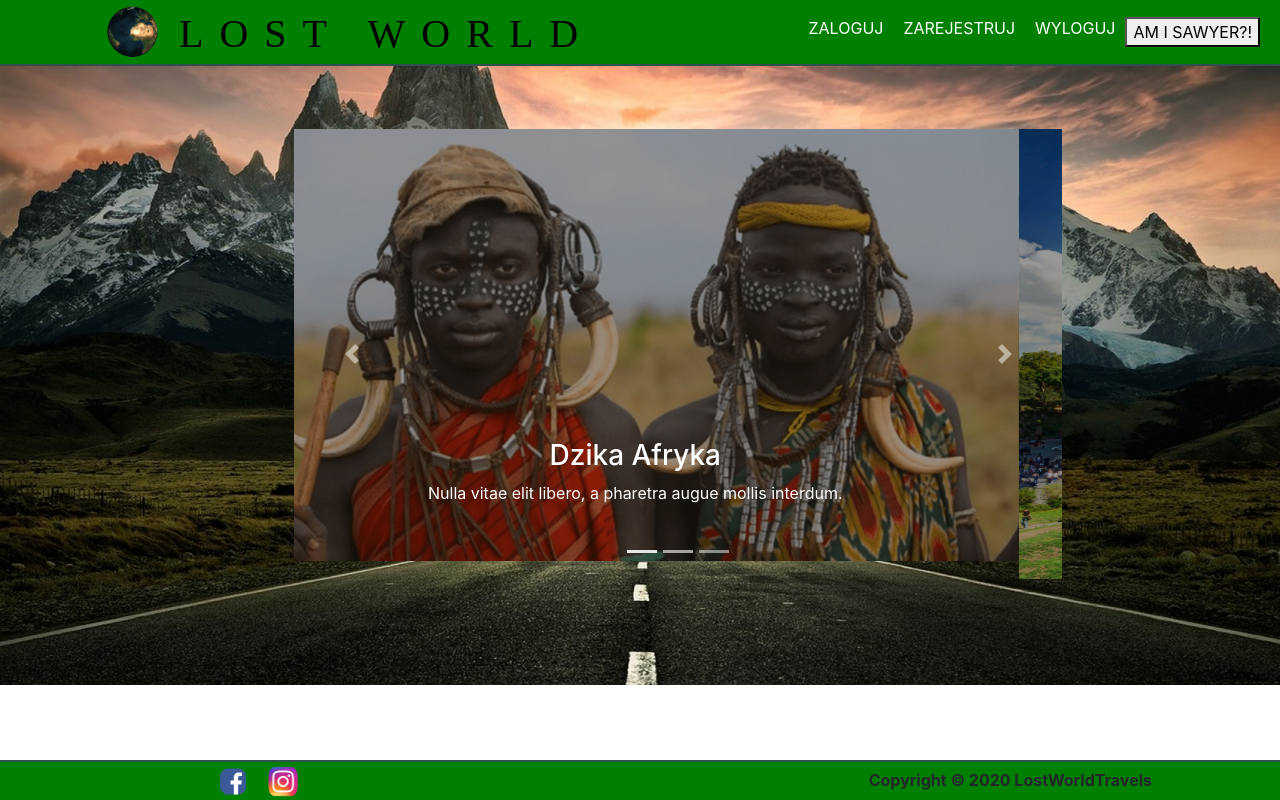
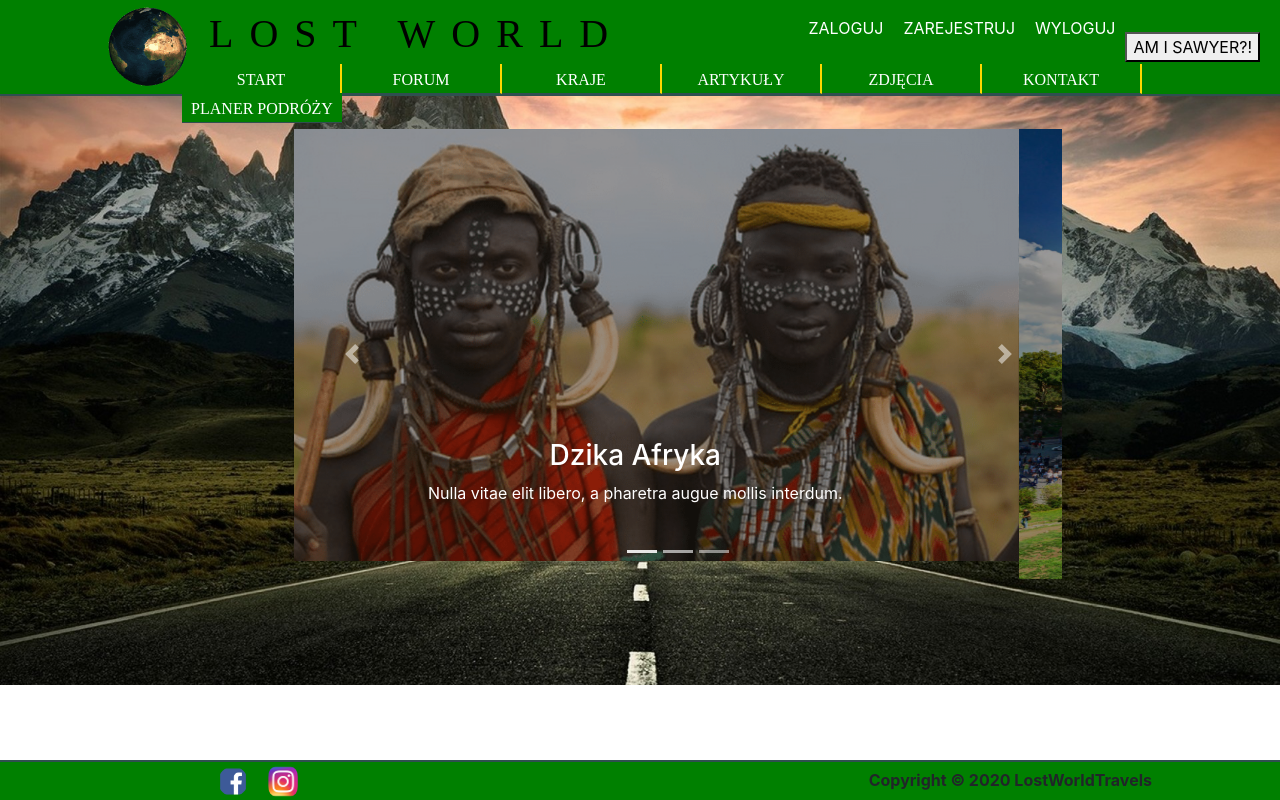
Before and after one commit to WojciechGladalski/lostworld-frontend, a React (Create React App) app: page / in a window 1280 px wide. Built offline with nearby package versions, Linux system fonts and the light colour scheme.

Commit message:
Dodano menu w nagłówku strony

```diff
--- a/src/components/Logo/Logo.module.css
+++ b/src/components/Logo/Logo.module.css
@@ -5,6 +5,7 @@
     box-sizing: border-box;
     margin-left: 80px;
     width: 550px;
+    margin-bottom: 1px;
 }
 
 .Logo img {
--- a/src/components/Navigation/NavigationItems/NavigationItems.module.css
+++ b/src/components/Navigation/NavigationItems/NavigationItems.module.css
@@ -6,6 +6,7 @@
     display: flex;
     flex-flow: column;
     align-items: center;
+    float: left;
 }
 
 @media (min-width: 500px) {
--- /dev/null
+++ b/src/components/Navigation/NavigationItems/Submenu/Submenu.js
@@ -0,0 +1,19 @@
+import React from 'react';
+import classes from './Submenu.module.css';
+
+const submenu = (props) => (
+
+    <nav className={classes.Submenu}>
+        <ul>
+            <li><a href='/'>START</a></li>
+            <li><a href='/forum'>FORUM</a></li>
+            <li><a href='/countries'>KRAJE</a></li>
+            <li><a href='/articles'>ARTYKUŁY</a></li>
+            <li><a href='/articles'>ZDJĘCIA</a></li>
+            <li><a href='/contact'>KONTAKT</a></li>
+            <li style={{borderRight: '0px'}}><a href='/articles'>PLANER PODRÓŻY</a></li>
+        </ul>
+    </nav>
+);
+
+export default submenu;
--- /dev/null
+++ b/src/components/Navigation/NavigationItems/Submenu/Submenu.module.css
@@ -0,0 +1,34 @@
+.Submenu {
+    width: 856px;
+    /*height: 30px;*/
+    margin: auto;
+}
+
+.Submenu ul {
+    list-style: none;
+    position: fixed;
+    z-index: 100;
+    left: 142px;
+}
+
+.Submenu ul li {
+    width: 160px;
+    background: green;
+    float: left;
+    height: 30px;
+    line-height: 30px;
+    text-align: center;
+    border-right: 2px solid gold;
+    border-bottom: 1px solid darkslategrey;
+    margin-top: -1px;
+}
+
+.Submenu ul li:hover {
+    background: darkgreen;
+}
+
+.Submenu ul li a {
+    color: white;
+    text-decoration: none;
+    font-family: Jokerman;
+}
--- a/src/components/Navigation/Toolbar/Toolbar.js
+++ b/src/components/Navigation/Toolbar/Toolbar.js
@@ -2,15 +2,22 @@ import React from 'react'
 import classes from './Toolbar.module.css';
 import Logo from '../../Logo/Logo';
 import NavigationItems from '../NavigationItems/NavigationItems';
+import Submenu from '../NavigationItems/Submenu/Submenu'
 
 const toolbar = (props) => (
 
-    <header className={classes.Toolbar}>
-        <Logo height='80%'/>
-        <nav className={classes.DesktopOnly}>
-            <NavigationItems />
-        </nav>
-    </header>
+    <div>
+        <header className={classes.Toolbar}>
+            <Logo/>
+            <nav className={classes.DesktopOnly}>
+                <NavigationItems/>
+            </nav>
+
+        </header>
+        <div>
+            <Submenu/>
+        </div>
+    </div>
 );
 
 export default toolbar;
--- a/src/components/Navigation/Toolbar/Toolbar.module.css
+++ b/src/components/Navigation/Toolbar/Toolbar.module.css
@@ -1,5 +1,5 @@
 .Toolbar {
-    height: 66px;
+    height: 96px;
     width: 100%;
     background-color: green;
     top: 0;
@@ -12,10 +12,12 @@
     align-items: center;
     justify-content: space-between;
     border-bottom: 2px darkslategrey solid;
+    float: left;
 }
 
 .Toolbar nav {
     height: 100%;
+    float: left;
 }
 
 @media (max-width: 499px) {
```
